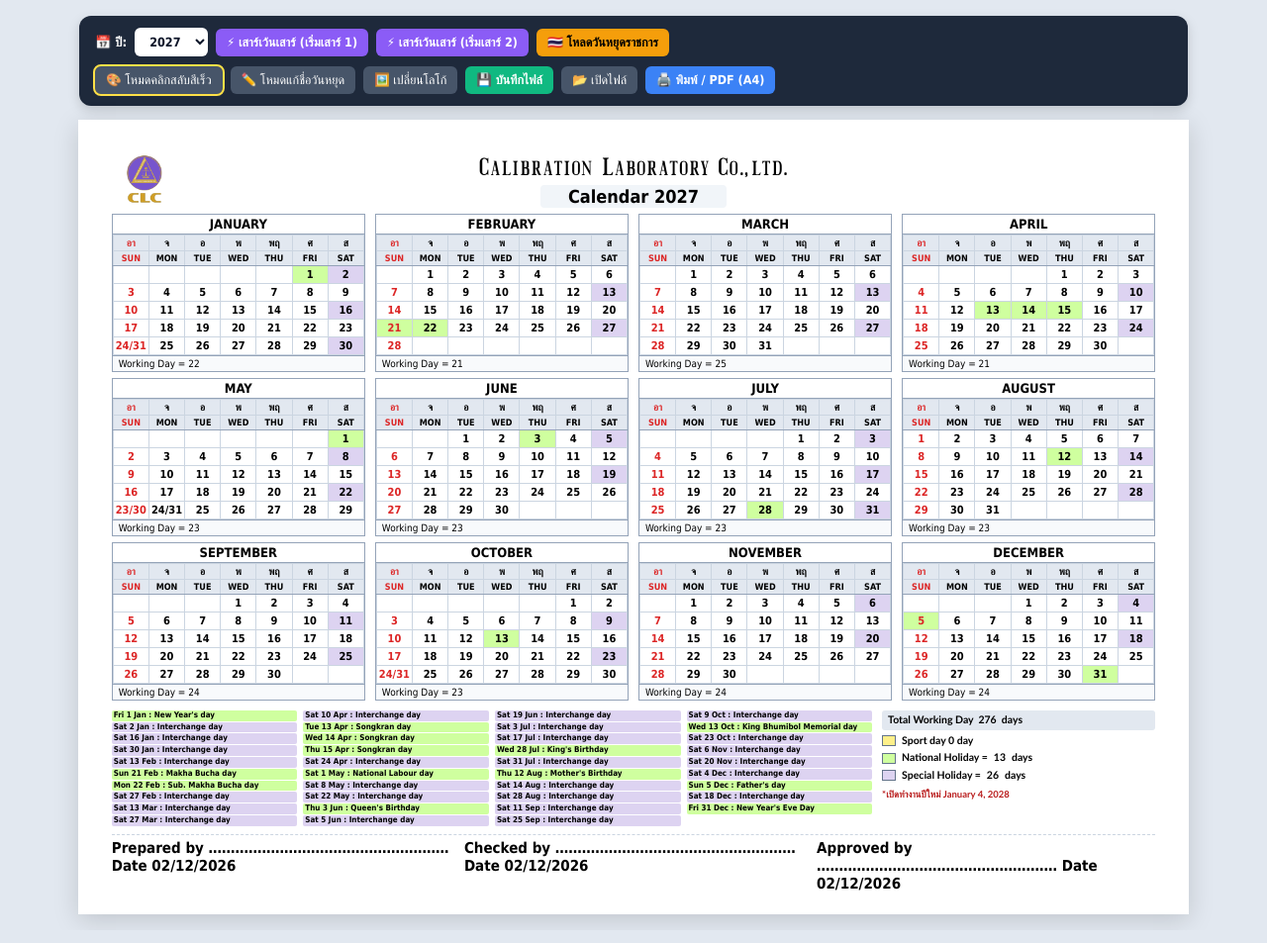
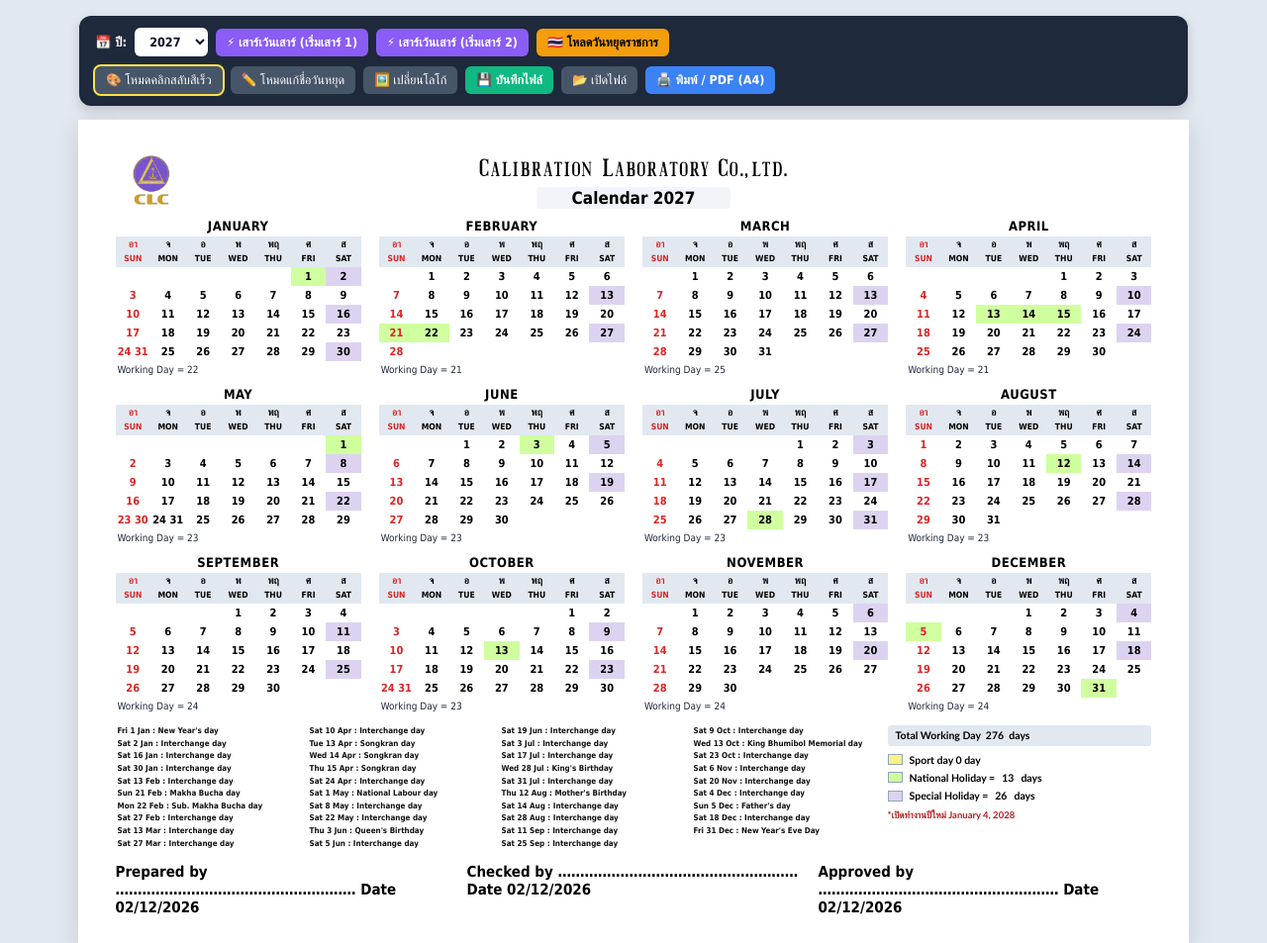
Before and after one commit to gano3011-maker/company-calendar, a plain HTML site: page index.html in a window 1280 px wide. Shown: the top 953 px of the page at 99% size. Drawn offline with Linux system fonts and the light colour scheme; a web font is replaced by a local one.

Commit message:
Update index.html

```diff
--- a/index.html
+++ b/index.html
@@ -5,7 +5,6 @@
   <meta name="viewport" content="width=device-width, initial-scale=1.0">
   <title>Company Annual Calendar Generator</title>
   <style>
-    /* โหลดฟอนต์จากไฟล์ที่อัปโหลดขึ้น GitHub Pages หรือจากเครื่อง PC โดยตรง */
     @font-face {
       font-family: 'CLC Logo';
       src: local('CLC Logo'), url('CLCLogo.ttf') format('truetype');
@@ -59,14 +58,14 @@
     .btn-slate { background: #475569; color: #fff; }
     .mode-active { outline: 2px solid #fde047; }
 
-    /* หน้ากระดาษ A4 แนวนอน เหมือนไฟล์ Excel เป๊ะ */
+    /* หน้ากระดาษ A4 แนวนอน คลีนเหมือนไฟล์ PDF */
     .a4-sheet {
       width: 297mm;
       min-height: 205mm;
       margin: 0 auto;
       background: #fff;
-      padding: 8mm 9mm 6mm 9mm;
-      box-shadow: 0 6px 24px rgba(0,0,0,0.15);
+      padding: 8mm 10mm 7mm 10mm;
+      box-shadow: 0 6px 24px rgba(0,0,0,0.12);
       display: flex;
       flex-direction: column;
       justify-content: space-between;
@@ -78,19 +77,19 @@
       align-items: center;
       justify-content: center;
       position: relative;
-      margin-bottom: 6px;
-      min-height: 58px;
+      margin-bottom: 8px;
+      min-height: 60px;
     }
     .logo-box {
       position: absolute;
-      left: 4px;
+      left: 6px;
       top: 0;
-      height: 58px;
+      height: 60px;
       display: flex;
       align-items: center;
     }
     .logo-box img {
-      max-height: 58px;
+      max-height: 60px;
       max-width: 140px;
       object-fit: contain;
     }
@@ -104,33 +103,33 @@
     }
     .cal-subtitle {
       font-family: 'supermarket', Tahoma, sans-serif;
-      font-size: 18px;
+      font-size: 17px;
       font-weight: bold;
       background: #f1f5f9;
       display: inline-block;
-      padding: 1px 28px;
-      border-radius: 4px;
-      margin-top: 2px;
+      padding: 1px 36px;
+      border-radius: 3px;
+      margin-top: 3px;
     }
 
-    /* ตาราง 12 เดือน (4 คอลัมน์ x 3 แถว) */
+    /* ตาราง 12 เดือน (4 คอลัมน์ x 3 แถว) — ไร้เส้นตาราง */
     .months-grid {
       display: grid;
       grid-template-columns: repeat(4, 1fr);
-      gap: 6px 10px;
-      margin-bottom: 6px;
+      gap: 10px 18px;
+      margin-bottom: 8px;
     }
     .month-card {
-      border: 1px solid #94a3b8;
+      border: none;
     }
     .month-title {
       text-align: center;
       font-family: 'supermarket', Tahoma, sans-serif;
       font-size: 13px;
       font-weight: bold;
-      padding: 2px 0;
-      background: #fff;
-      border-bottom: 1px solid #94a3b8;
+      padding: 2px 0 3px 0;
+      background: transparent;
+      letter-spacing: 0.5px;
     }
     .month-table {
       width: 100%;
@@ -140,9 +139,9 @@
     .month-table th, .month-table td {
       text-align: center;
       font-family: 'supermarket', Tahoma, sans-serif;
-      border: 0.5px solid #cbd5e1;
-      height: 18px;
-      line-height: 17px;
+      border: none;
+      height: 19px;
+      line-height: 19px;
       font-size: 11px;
     }
     .month-table tr.th-th th {
@@ -154,11 +153,11 @@
     }
     .month-table tr.th-en th {
       background: #e2e8f0;
-      font-size: 9px;
+      font-size: 8.5px;
       font-weight: bold;
       height: 14px;
       line-height: 14px;
-      border-bottom: 1px solid #94a3b8;
+      padding-bottom: 2px;
     }
     .sun-col { color: #dc2626 !important; }
     .day-cell {
@@ -169,7 +168,7 @@
     }
     .day-cell:hover { filter: brightness(0.92); outline: 1px solid #3b82f6; }
 
-    /* สีวันหยุดตรงตามไฟล์ Excel */
+    /* สีวันหยุดตรงตามต้นฉบับ */
     .bg-national { background-color: #CFFF9F !important; }
     .bg-special  { background-color: #DDD3F1 !important; }
     .bg-sport    { background-color: #FEF08A !important; }
@@ -178,17 +177,17 @@
       font-family: 'supermarket', Tahoma, sans-serif;
       font-size: 10px;
       text-align: left;
-      padding: 2px 6px;
-      background: #f8fafc;
-      border-top: 1px solid #94a3b8;
+      padding: 3px 2px 0 2px;
+      background: transparent;
+      color: #1e293b;
     }
 
-    /* ส่วนล่าง: รายการวันหยุด (ซ้าย) + กล่องสรุปตัวเลข (ขวา) */
+    /* ส่วนล่าง: รายการวันหยุด (ซ้าย - คลีนพื้นขาว) + กล่องสรุปตัวเลข (ขวา) */
     .footer-grid {
       display: grid;
-      grid-template-columns: 3.2fr 1.15fr;
-      gap: 10px;
-      margin-top: 4px;
+      grid-template-columns: 3.3fr 1.15fr;
+      gap: 14px;
+      margin-top: 6px;
       align-items: start;
     }
     .holiday-list {
@@ -196,11 +195,12 @@
       grid-template-columns: repeat(4, 1fr);
       grid-auto-flow: column;
       grid-template-rows: repeat(10, auto);
-      gap: 1px 6px;
+      gap: 1px 10px;
       font-family: Tahoma, sans-serif;
       font-size: 8px;
       font-weight: bold;
-      line-height: 1.35;
+      line-height: 1.45;
+      color: #111;
     }
     .hol-item {
       white-space: nowrap;
@@ -209,49 +209,48 @@
       padding: 0 2px;
       border-radius: 2px;
     }
-    .hol-item.nat { background: #CFFF9F; }
-    .hol-item.spc { background: #DDD3F1; }
-    .hol-item.spt { background: #FEF08A; }
+    .hol-item:hover { background: #f1f5f9; }
 
     .summary-box {
       font-family: Calibri, Tahoma, sans-serif;
       font-size: 10.5px;
       font-weight: bold;
-      line-height: 1.5;
+      line-height: 1.55;
     }
     .sum-total {
       background: #e2e8f0;
-      padding: 2px 6px;
+      padding: 2px 8px;
       border-radius: 3px;
-      margin-bottom: 3px;
+      margin-bottom: 4px;
+      display: inline-block;
+      width: 100%;
     }
     .sum-row {
       display: flex;
       align-items: center;
-      gap: 6px;
+      gap: 7px;
       margin: 2px 0;
     }
     .swatch {
       display: inline-block;
-      width: 14px;
+      width: 15px;
       height: 11px;
-      border: 1px solid #64748b;
+      border: 0.5px solid #94a3b8;
       flex-shrink: 0;
     }
     .reopen-note {
-      margin-top: 4px;
+      margin-top: 5px;
       font-size: 9.5px;
       color: #b91c1c;
     }
 
-    /* ช่องเซ็นชื่อด้านล่างสุด */
+    /* ช่องเซ็นชื่อด้านล่างสุด (ไร้เส้นประ) */
     .sign-row {
       display: grid;
       grid-template-columns: repeat(3, 1fr);
-      gap: 14px;
-      margin-top: 8px;
+      gap: 18px;
+      margin-top: 10px;
       padding-top: 4px;
-      border-top: 1px dashed #cbd5e1;
       font-family: 'KodchiangUPC', Tahoma, sans-serif;
       font-size: 15px;
       font-weight: bold;
@@ -380,11 +379,10 @@
   const DAYS_SHORT = ["Sun","Mon","Tue","Wed","Thu","Fri","Sat"];
 
   let currentYear = 2027;
-  let clickMode = 'quick'; // 'quick' | 'edit'
-  let holidays = {}; // key: "YYYY-MM-DD" => { type: 'national'|'special'|'sport', name: '...' }
+  let clickMode = 'quick';
+  let holidays = {};
   let editingKey = null;
 
-  // เติมตัวเลือกปี 2025 - 2035
   const yearSel = document.getElementById('yearSelect');
   for (let y = 2025; y <= 2035; y++) {
     const opt = document.createElement('option');
@@ -402,7 +400,6 @@
     document.getElementById('btnModeEdit').classList.toggle('mode-active', m === 'edit');
   }
 
-  // โหลดวันหยุดราชการไทยพื้นฐานของปีที่เลือก
   function loadThaiHolidays() {
     const y = currentYear;
     const fixed = [
@@ -418,7 +415,6 @@
       [11, 5, "Father's day"],
       [11, 31, "New Year's Eve Day"]
     ];
-    // วันสำคัญทางศาสนา (ตัวอย่างปี 2026-2028)
     const lunar = {
       2026: [[2, 3, "Makha Bucha day"]],
       2027: [[1, 21, "Makha Bucha day"], [1, 22, "Sub. Makha Bucha day"]],
@@ -430,9 +426,7 @@
     renderCalendar();
   }
 
-  // จัดเสาร์เว้นเสาร์อัตโนมัติ (offset 0 = เริ่มเสาร์แรกของปี, 1 = เริ่มเสาร์ที่สอง)
   function applyAltSaturdays(offset) {
-    // ล้างเฉพาะวันเสาร์ที่เป็น special เดิม
     Object.keys(holidays).forEach(k => {
       if (holidays[k].type === 'special') delete holidays[k];
     });
@@ -503,7 +497,6 @@
       const daysInMonth = new Date(currentYear, m + 1, 0).getDate();
       let monthWork = 0;
 
-      // สร้างโครงตาราง 5 แถว (ถ้าเกิน 35 ช่อง รวมวันท้ายไว้ช่องเดียวเหมือนไฟล์ Excel เช่น 24/31)
       const cells = Array(35).fill(null).map(() => []);
       for (let d = 1; d <= daysInMonth; d++) {
         const pos = firstDay + d - 1;
@@ -537,7 +530,7 @@
             const h = holidays[k];
             const bgCls = h ? (h.type === 'national' ? 'bg-national' : h.type === 'special' ? 'bg-special' : 'bg-sport') : '';
             const sunCls = c === 0 ? 'sun-col' : '';
-            const text = daysArr.join('/');
+            const text = daysArr.join('  ');
             rowsHtml += `<td class="day-cell ${bgCls} ${sunCls}" onclick="handleDayClick('${k}')" title="${h ? h.name : 'คลิกเพื่อแก้ไข'}">${text}</td>`;
           }
         }
@@ -557,12 +550,10 @@
       `;
     }
 
-    // อัปเดตรายการวันหยุดด้านล่างและกล่องสรุป
     const holDiv = document.getElementById('holidayList');
-    holDiv.innerHTML = listItems.map(item => {
-      const cls = item.type === 'national' ? 'nat' : item.type === 'special' ? 'spc' : 'spt';
-      return `<div class="hol-item ${cls}" onclick="handleDayClick('${item.k}')" style="cursor:pointer" title="คลิกเพื่อแก้ไข">${item.label}</div>`;
-    }).join('');
+    holDiv.innerHTML = listItems.map(item =>
+      `<div class="hol-item" onclick="handleDayClick('${item.k}')" style="cursor:pointer" title="คลิกเพื่อแก้ไข">${item.label}</div>`
+    ).join('');
 
     document.getElementById('sumWork').textContent = totalWork;
     document.getElementById('sumNat').textContent = natCount;
@@ -609,7 +600,6 @@
     reader.readAsText(file);
   }
 
-  // เริ่มต้นโหลดปี 2027
   changeYear();
 </script>
 </body>
```
